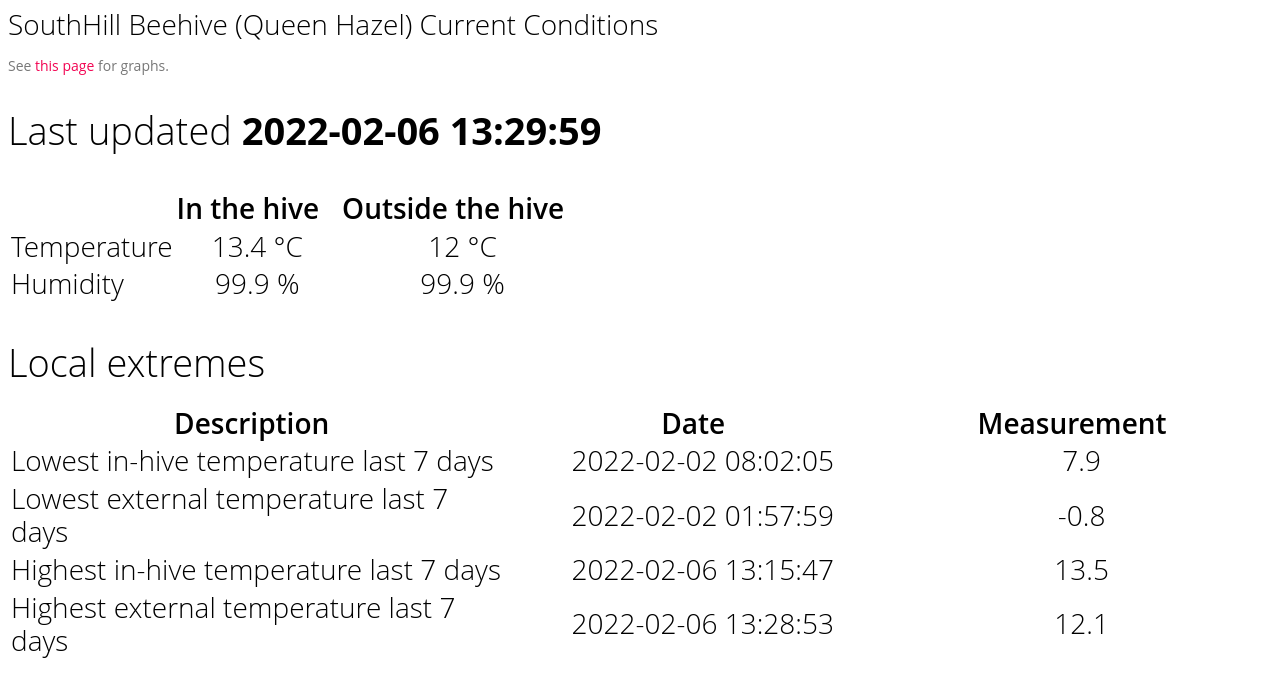
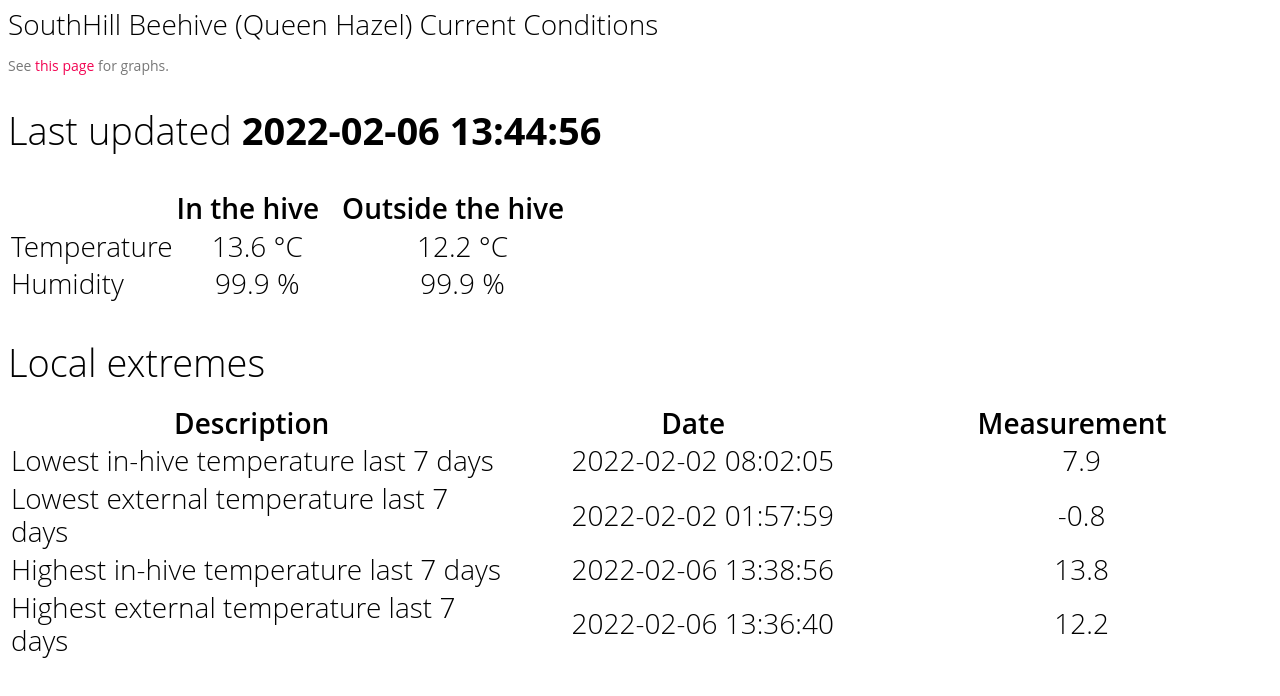
Before and after one commit to lhaslett/lhaslett.github.io, a plain HTML site: page about/index.html in a window 1280 px wide. Drawn offline with Linux system fonts and the light colour scheme.

Commit message:
Auto-update conditions

```diff
--- a/about/index.html
+++ b/about/index.html
@@ -11,7 +11,7 @@
 <br/><br/>
 
 
-<h1>Last updated  <b>2022-02-06 13:29:59</b></h1>
+<h1>Last updated  <b>2022-02-06 13:44:56</b></h1>
   <br/>
   <br/>
 
@@ -23,8 +23,8 @@
   </tr>
   <tr>
     <td>Temperature</td>
-    <td style="text-align:center">13.4 °C</td>
-    <td style="text-align:center">12 °C</td>
+    <td style="text-align:center">13.6 °C</td>
+    <td style="text-align:center">12.2 °C</td>
   </tr>
   <tr>
     <td>Humidity</td>
@@ -56,13 +56,13 @@
   </tr>
   <tr>
      <td>Highest in-hive temperature last 7 days</td>
-     <td style="text-align:center">2022-02-06 13:15:47</td>
-     <td style="text-align:center">13.5</td>
+     <td style="text-align:center">2022-02-06 13:38:56</td>
+     <td style="text-align:center">13.8</td>
   </tr>
   <tr>
      <td>Highest external temperature last 7 days</td>
-     <td style="text-align:center">2022-02-06 13:28:53</td>
-     <td style="text-align:center">12.1</td>
+     <td style="text-align:center">2022-02-06 13:36:40</td>
+     <td style="text-align:center">12.2</td>
   </tr>
 </table>
 
```
